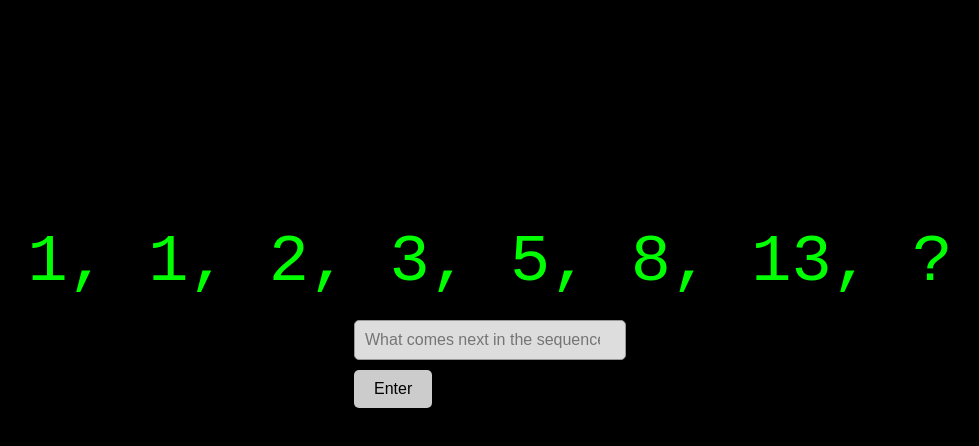
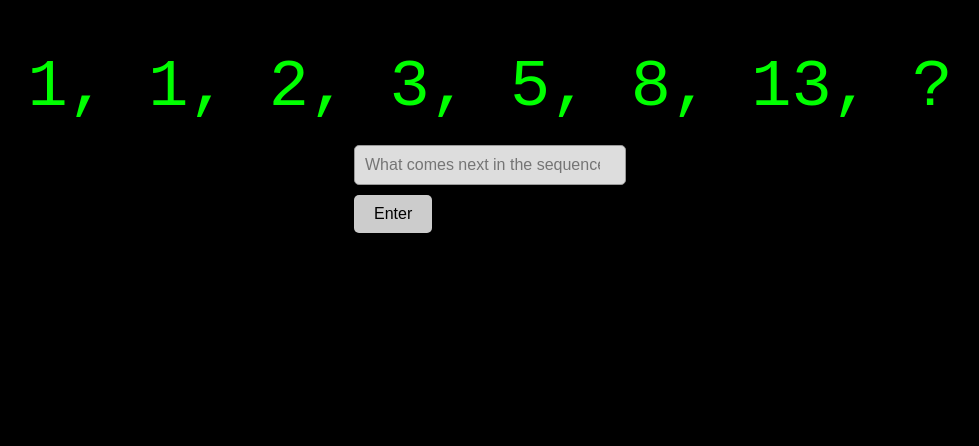
Before and after one commit to TheanosPath/Theanos-Path-Site, a plain HTML site: page index.html in a window 1280 px wide. Shown: the part 118-564 px from the top of the page, without its empty margins (150-1129 px from the left). Drawn offline with Linux system fonts and the light colour scheme.

Commit message:
Update index.html
trying option 2 (suggested by chat gpt) to raising the text vertically. Changed "justiify-content: center;" to "justify-content: flex-start;" which he explained would bring the text (numbers sequence) all the way to the very tippy top of the page, which looks bad, so I had to also add "padding-top: 100px;" which clearly adds invisible "padding" (think of it as a margin) from the top of the page, which would therefore bring the text down.

```diff
--- a/index.html
+++ b/index.html
@@ -10,7 +10,8 @@
       color: #0f0;
       font-family: 'Courier New', Courier, monospace;
       display: flex;
-      justify-content: center;
+      justify-content: flex-start;
+      padding-top: 100px;
       align-items: center;
       height: 100vh;
       margin: 0;
```
